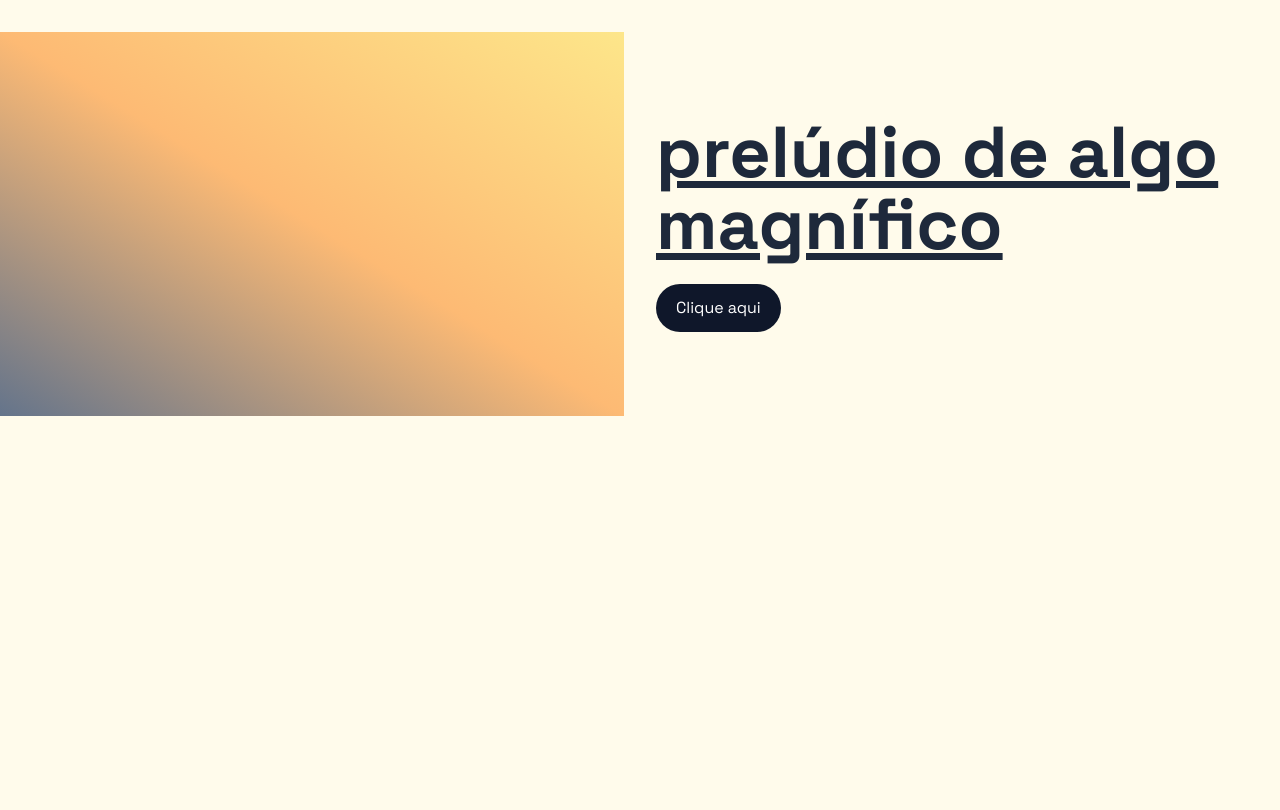
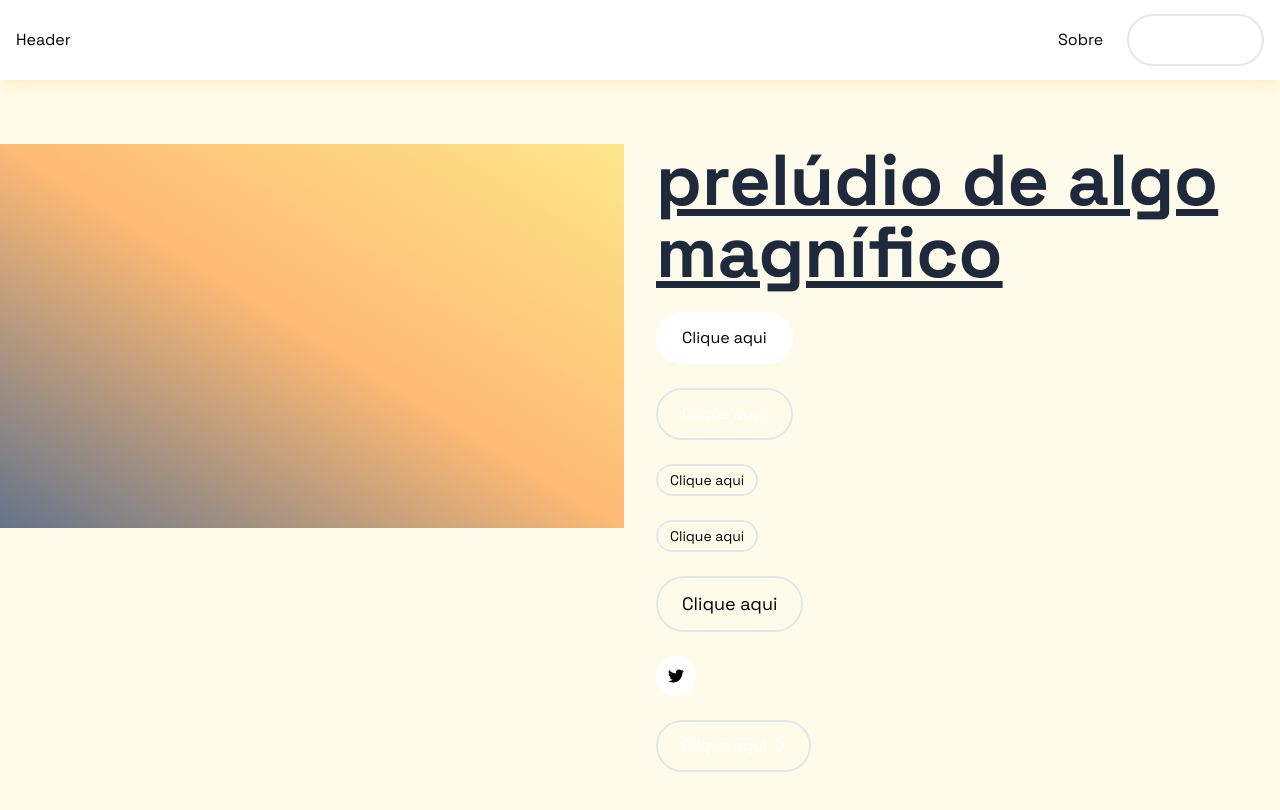
Before and after one commit to dada1smo/preludio, a Next.js app: page / in a window 1280 px wide. Shown: the top 810 px of the page. Built offline with nearby package versions, Linux system fonts and the light colour scheme.

Commit message:
feat: Button component and icons

```diff
--- a/components/Button/index.tsx
+++ b/components/Button/index.tsx
@@ -1,13 +1,128 @@
+import { IconProp } from '@fortawesome/fontawesome-svg-core';
+import { faTwitter } from '@fortawesome/free-brands-svg-icons';
+import { faAngleDoubleDown } from '@fortawesome/free-solid-svg-icons';
+import { FontAwesomeIcon } from '@fortawesome/react-fontawesome';
+import NextLink from 'next/link';
 import { FunctionComponent } from 'react';
 
+type ButtonVariant =
+  | 'basic'
+  | 'main'
+  | 'alt'
+  | 'main_reversed'
+  | 'alt_reversed'
+  | 'success'
+  | 'danger'
+  | 'caution';
+
+type VariantCollection = {
+  [key in ButtonVariant]: string;
+};
+
+type ButtonSize = 'sm' | 'md' | 'lg';
+
+type SizeCollection = {
+  [key in ButtonSize]: string;
+};
+
+type ButtonShape = 'regular' | 'circle' | 'circle_sm' | 'compact';
+
+type ShapeCollection = {
+  [key in ButtonShape]: string;
+};
 interface ButtonProps {
   label: string;
+  variant?: ButtonVariant;
+  size?: ButtonSize;
+  shape?: ButtonShape;
+  link?: {
+    href: string;
+  };
+  icon?: {
+    name: IconProp;
+    position: 'before' | 'after' | 'center';
+  };
 }
 
-const Button: FunctionComponent<ButtonProps> = ({ label }) => {
-  return (
-    <button className="py-3 px-5 bg-slate-900 hover:bg-slate-700 font-sans text-white rounded-full transition duration-300">
-      {label}
+export const ButtonTransition = 'transition duration-300';
+export const ButtonBase = `font-sans inline-flex items-center justify-center ${ButtonTransition}`;
+
+const buttonVariants: VariantCollection = generateColors('slate', 'amber');
+
+const buttonSizes: SizeCollection = {
+  sm: 'py-1 px-3 text-sm',
+  md: 'py-3 px-6 text-base',
+  lg: 'py-3 px-6 text-lg',
+};
+
+const buttonShapes: ShapeCollection = {
+  regular: 'rounded-full',
+  circle_sm: 'rounded-full !p-1 h-10 w-10',
+  circle: 'rounded-full !p-2 h-12 w-12',
+  compact: '!px-2 !py-1 !border-0 !background-transparent',
+};
+
+function generateColors(main: string, alternate: string) {
+  return {
+    basic: `bg-white hover:bg-${main}-50 text-${main}-800 border-2 border-transparent hover:border-${main}-50`,
+    main: `bg-${main}-900 hover:bg-${main}-700 text-white border-2 border-${main}-900 hover:border-${main}-700`,
+    alt: `bg-${alternate}-600 hover:bg-${alternate}-700 text-white border-2 border-${alternate}-600 hover:border-${alternate}-700`,
+    main_reversed: `bg-transparent hover:text-${main}-500 text-${main}-800 border-2 border-${main}-900 hover:border-${main}-500`,
+    alt_reversed: `bg-transparent hover:text-${alternate}-700 text-${alternate}-600 border-2 border-${alternate}-600 hover:border-${alternate}-700`,
+    success: '',
+    danger: '',
+    caution: '',
+  };
+}
+
+const Button: FunctionComponent<ButtonProps> = ({
+  label,
+  link,
+  variant = 'basic',
+  size = 'md',
+  shape = 'regular',
+  icon,
+}) => {
+  const buttonClasses = `${ButtonBase} ${
+    buttonVariants[variant as keyof VariantCollection]
+  } ${buttonSizes[size as keyof SizeCollection]} ${
+    buttonShapes[shape as keyof ShapeCollection]
+  }`;
+
+  const iconComponent = (position: string) => {
+    let classes;
+
+    switch (position) {
+      case 'before':
+        classes = 'mr-2';
+        break;
+      case 'after':
+        classes = 'ml-2';
+        break;
+    }
+
+    if (icon) {
+      return <FontAwesomeIcon icon={icon.name} className={classes} />;
+    }
+
+    return null;
+  };
+
+  return link ? (
+    <NextLink href={link.href} className={buttonClasses}>
+      {icon && icon.position === 'before' && iconComponent(icon.position)}
+      {icon && icon.position === 'center'
+        ? iconComponent(icon.position)
+        : label}
+      {icon && icon.position === 'after' && iconComponent(icon.position)}
+    </NextLink>
+  ) : (
+    <button className={buttonClasses}>
+      {icon && icon.position === 'before' && iconComponent(icon.position)}
+      {icon && icon.position === 'center'
+        ? iconComponent(icon.position)
+        : label}
+      {icon && icon.position === 'after' && iconComponent(icon.position)}
     </button>
   );
 };
--- /dev/null
+++ b/components/Header/index.tsx
@@ -0,0 +1,20 @@
+import { FunctionComponent } from 'react';
+import Button from '../Button';
+
+const Header: FunctionComponent = () => {
+  return (
+    <div className="w-full h-20 flex items-center justify-between bg-white px-4 py-2 shadow-lg shadow-amber-300/20">
+      <div>Header</div>
+      <ul className="flex items-center gap-4">
+        <li>
+          <Button label="Sobre" variant="alt_reversed" shape="compact" />
+        </li>
+        <li>
+          <Button label="Clique aqui" link={{ href: '/' }} variant="main" />
+        </li>
+      </ul>
+    </div>
+  );
+};
+
+export default Header;
--- /dev/null
+++ b/components/Icon/fontawesome.ts
@@ -0,0 +1,6 @@
+const { library, config } = require('@fortawesome/fontawesome-svg-core');
+import { faAngleDown, faAngleRight } from '@fortawesome/free-solid-svg-icons';
+import { faTwitter, faFontAwesome } from '@fortawesome/free-brands-svg-icons';
+import '@fortawesome/fontawesome-svg-core/styles.css';
+
+library.add(faAngleDown, faAngleRight, faTwitter, faFontAwesome);
--- a/package.json
+++ b/package.json
@@ -9,6 +9,11 @@
     "lint": "next lint"
   },
   "dependencies": {
+    "@fortawesome/fontawesome-svg-core": "^6.3.0",
+    "@fortawesome/free-brands-svg-icons": "^6.3.0",
+    "@fortawesome/free-regular-svg-icons": "^6.3.0",
+    "@fortawesome/free-solid-svg-icons": "^6.3.0",
+    "@fortawesome/react-fontawesome": "^0.2.0",
     "@next/font": "13.1.6",
     "@types/node": "18.11.19",
     "@types/react": "18.0.27",
--- a/pages/_app.tsx
+++ b/pages/_app.tsx
@@ -1,6 +1,8 @@
 import '@/styles/globals.css';
+import '@/components/Icon/fontawesome.ts';
 import type { AppProps } from 'next/app';
 import { Space_Grotesk, Space_Mono } from '@next/font/google';
+import Header from '@/components/Header';
 
 const spaceGrotesk = Space_Grotesk({
   subsets: ['latin'],
@@ -15,10 +17,11 @@ const spaceMono = Space_Mono({
 
 export default function App({ Component, pageProps }: AppProps) {
   return (
-    <main
-      className={`${spaceGrotesk.variable} ${spaceMono.variable} container mx-auto`}
-    >
-      <Component {...pageProps} />
+    <main className={`${spaceGrotesk.variable} ${spaceMono.variable}`}>
+      <Header />
+      <div className="container mx-auto">
+        <Component {...pageProps} />
+      </div>
     </main>
   );
 }
--- a/pages/index.tsx
+++ b/pages/index.tsx
@@ -2,7 +2,7 @@ import Button from '@/components/Button';
 
 export default function Home() {
   return (
-    <div className="grid grid-cols-12 gap-8 py-8">
+    <div className="grid grid-cols-12 gap-8 py-16">
       <div className="col-start-1 col-span-6">
         <div className="h-96 bg-gradient-to-tr from-slate-500 via-orange-300  to-amber-200" />
       </div>
@@ -10,7 +10,22 @@ export default function Home() {
         <h1 className="text-5xl lg:text-7xl font-bold underline font-sans">
           prelúdio de algo magnífico
         </h1>
-        <Button label="Clique aqui" />
+        <Button label="Clique aqui" variant="basic" />
+        <Button label="Clique aqui" variant="alt" />
+        <Button label="Clique aqui" variant="main_reversed" size="sm" />
+        <Button label="Clique aqui" variant="alt_reversed" size="sm" />
+        <Button label="Clique aqui" variant="main_reversed" size="lg" />
+        <Button
+          label=""
+          shape="circle_sm"
+          variant="basic"
+          icon={{ name: ['fab', 'twitter'], position: 'center' }}
+        />
+        <Button
+          label="Clique aqui"
+          variant="main"
+          icon={{ name: ['fas', 'angle-right'], position: 'after' }}
+        />
       </div>
     </div>
   );
--- a/styles/globals.css
+++ b/styles/globals.css
@@ -3,8 +3,12 @@
 @tailwind utilities;
 
 @layer base {
+    h1, h2, h3, h4, h5, h6, p {
+        @apply text-slate-800;
+    }
+
     * {
-        @apply text-slate-800;
+        @apply font-sans;
     }
 
     body {
--- a/tailwind.config.js
+++ b/tailwind.config.js
@@ -8,7 +8,8 @@ module.exports = {
   theme: {
     extend: {},
     fontFamily: {
-      sans: ['var(--font-space-grotesk)', 'var(--font-space-mono)'],
+      sans: ['var(--font-space-grotesk)'],
+      mono: ['var(--font-space-mono)'],
     },
   },
   plugins: [],
```
Also changed, not shown: 1 other file (tests, documents, lock files or other folders).
